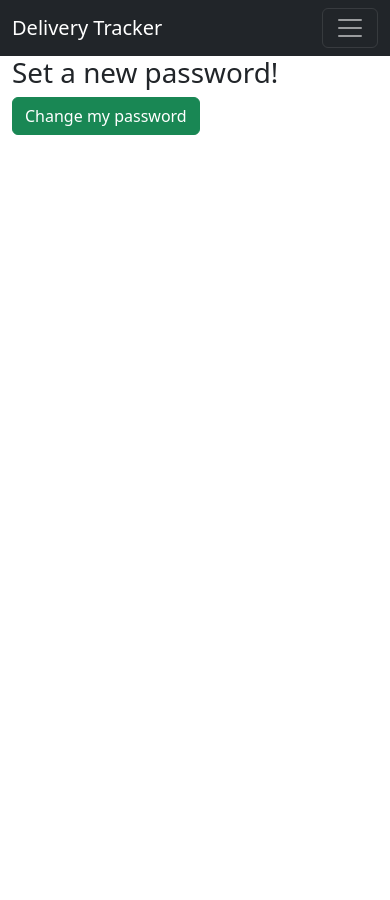
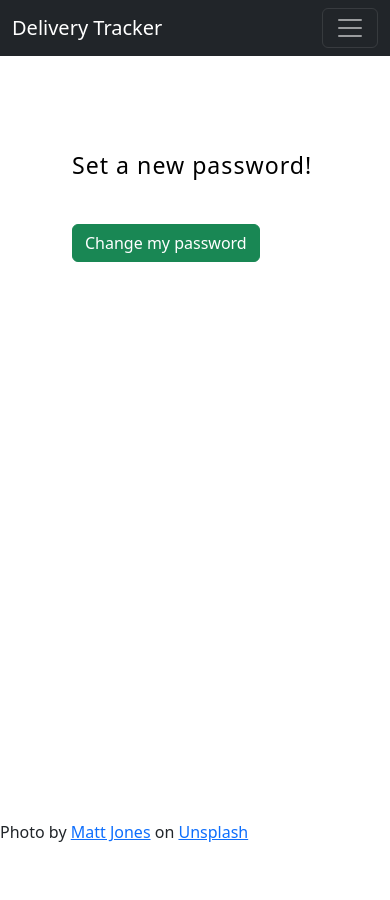
Before and after one commit to waringk/DeliveryTracker, a Django app: page /reset/1/1/ in a window 390 px wide. Before the commit the page ends 135 px from the top, so only its background shows below. Run offline with Django 4.2, Linux system fonts and the light colour scheme; parts of the project's set-up code (start-up, migrations or seed data) failed here and were passed over; some libraries are stand-ins or nearby versions.

Commit message:
Updated reset password page.

```diff
--- a/apps/tracker/templates/registration/reset_password_confirm.html
+++ b/apps/tracker/templates/registration/reset_password_confirm.html
@@ -4,9 +4,43 @@
 {% block title %}Enter New Password{% endblock title %}
 
 {% block content %}
-  <h1>Set a new password!</h1>
-  <form method="POST">{% csrf_token %}
-    {{ form|crispy }}
-    <input class="btn btn-success" type="submit" value="Change my password">
-  </form>
+<section class="vh-100">
+    <div class="container-fluid">
+        <div class="row">
+            <div class="col-sm-6 text-black">
+                <div
+                    class="d-flex align-items-center h-custom-2 px-5 ms-xl-4 mt-5 pt-5 pt-xl-0 mt-xl-n5">
+                    <form method="post" style="width: 23rem;">
+                        {% csrf_token %}
+
+                        <h3 class="fw-normal mb-3 pb-3"
+                            style="letter-spacing: 1px;">Set a new
+                            password!</h3>
+
+                        <div class="form-outline mb-4">
+                            {{ form|crispy }}
+                        </div>
+
+                        <div class="pt-1 mb-4">
+                            <input class="btn btn-success" type="submit"
+                                   value="Change my password">
+                        </div>
+                    </form>
+                </div>
+            </div>
+            <div class="col-sm-6 px-0 d-none d-sm-block">
+                <img
+                    src="https://images.unsplash.com/photo-1444676632488-26a136c45b9b?ixlib=rb-4.0.3&ixid=MnwxMjA3fDB8MHxwaG90by1wYWdlfHx8fGVufDB8fHx8&auto=format&fit=crop&w=1937&q=80"
+                    alt="Login image" class="w-100 vh-100"
+                    style="object-fit: cover; object-position: center;">
+            </div>
+        </div>
+    </div>
+</section>
+<div class="position-absolute bottom-0 start-0">
+    Photo by <a
+    href="https://unsplash.com/@mattrobinjones?utm_source=unsplash&utm_medium=referral&utm_content=creditCopyText">Matt
+    Jones</a> on <a
+    href="https://unsplash.com/?utm_source=unsplash&utm_medium=referral&utm_content=creditCopyText">Unsplash</a>
+</div>
 {% endblock content %}
```
